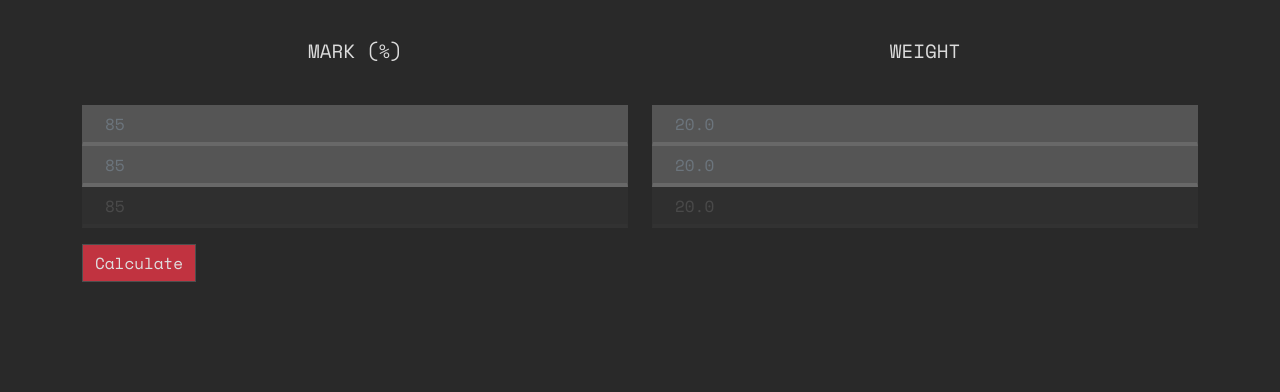
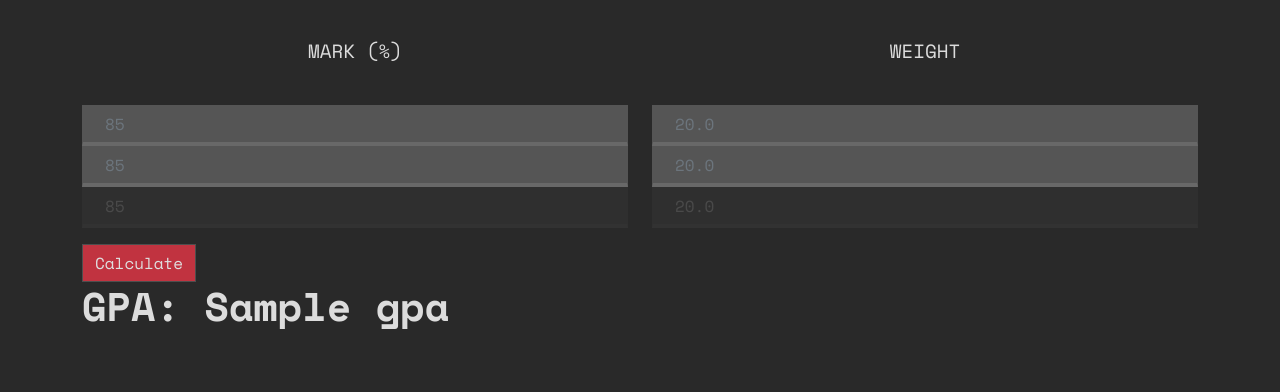
Before and after one commit to abdullaaaah/gpa-calculator, a Flask app: template templates/index.html in a window 1280 px wide. Shown: the part 67-459 px from the top of the page. Run offline with Flask 2, Linux system fonts and the light colour scheme; the template is opened without the code that fills it: most values are stand-ins (such as "Sample title", 1, 10 or a date in 2020).

Commit message:
Implemented connection from flask to webpage

```diff
--- a/app.py
+++ b/app.py
@@ -17,7 +17,7 @@ def calculate():
     if request.method == 'POST':
         data = dict_converter(request.form)
         G = GPACalculator(data)
-        return str(G.calculate_gpa())
+        return render_template('index.html', gpa=str(G.calculate_gpa()))
 
 
 if __name__ == '__main__':
--- a/templates/index.html
+++ b/templates/index.html
@@ -64,10 +64,16 @@
           </form>
 
 
+          {% if gpa %}
+          <h1> GPA:  {{gpa}} </h1>
+          {% endif %}
+
+
       </div>
 
     <!-- Option 1: Bootstrap Bundle with Popper -->
     <script src="https://cdn.jsdelivr.net/npm/bootstrap@5.0.0-beta1/dist/js/bootstrap.bundle.min.js" integrity="sha384-ygbV9kiqUc6oa4msXn9868pTtWMgiQaeYH7/t7LECLbyPA2x65Kgf80OJFdroafW" crossorigin="anonymous"></script>
-
+    <script src="https://ajax.googleapis.com/ajax/libs/jquery/3.5.1/jquery.min.js"></script>
+    <script src="idk.js"></script>
   </body>
 </html>
```
